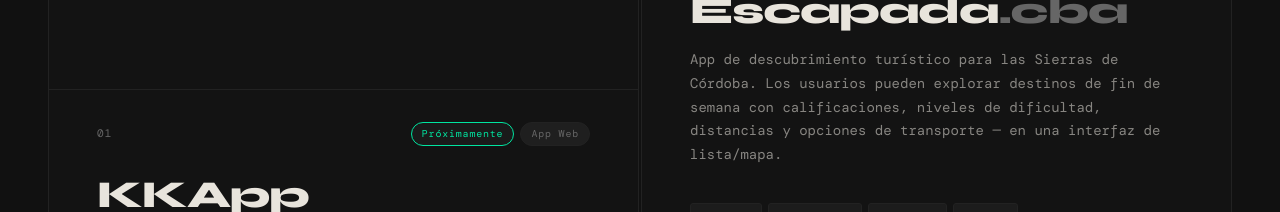
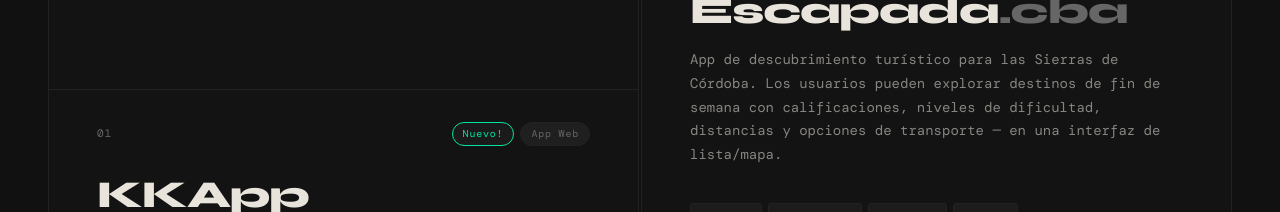
Before and after one commit to maggioniduffy/portfoliov4, a Next.js app: page / in a window 1280 px wide. Shown: the part 2020-2232 px from the top of the page. Built offline with nearby package versions, Linux system fonts and the light colour scheme; a web font is replaced by a local one.

Commit message:
kkapp site live!

```diff
--- a/components/Projects.tsx
+++ b/components/Projects.tsx
@@ -52,10 +52,10 @@ const projects: Project[] = [
     badge: "App Web",
     accent: "#00e5a0",
     name: "KKApp",
-    tag: "Próximamente",
+    tag: "Nuevo!",
     desc: "Aplicación web completa construida con tecnologías modernas. Desarrollada con atención al rendimiento y la experiencia del desarrollador.",
     tech: ["Next.js", "TypeScript", "NestJS", "PostgreSQL"],
-    live: null,
+    live: "https://kkapp.es/",
     github: "https://github.com/maggioniduffy/conpermiso",
     video: "/videos/kkapp.mp4",
   },
```
